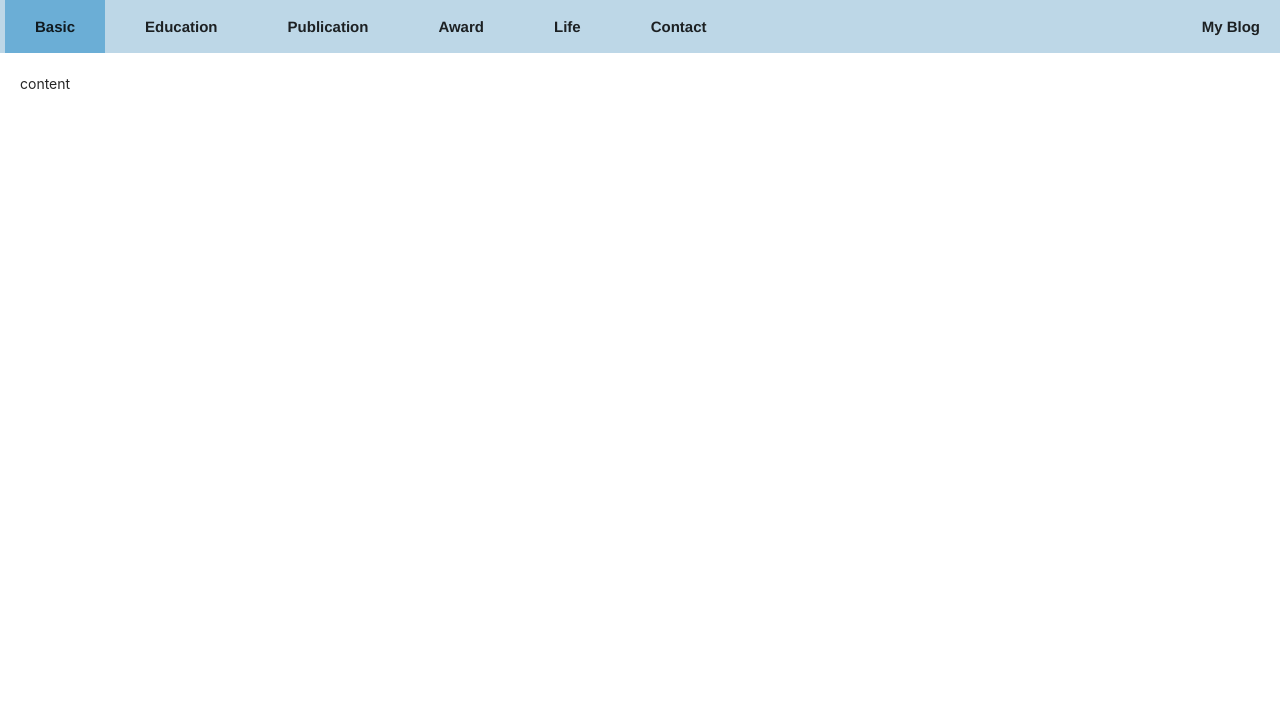
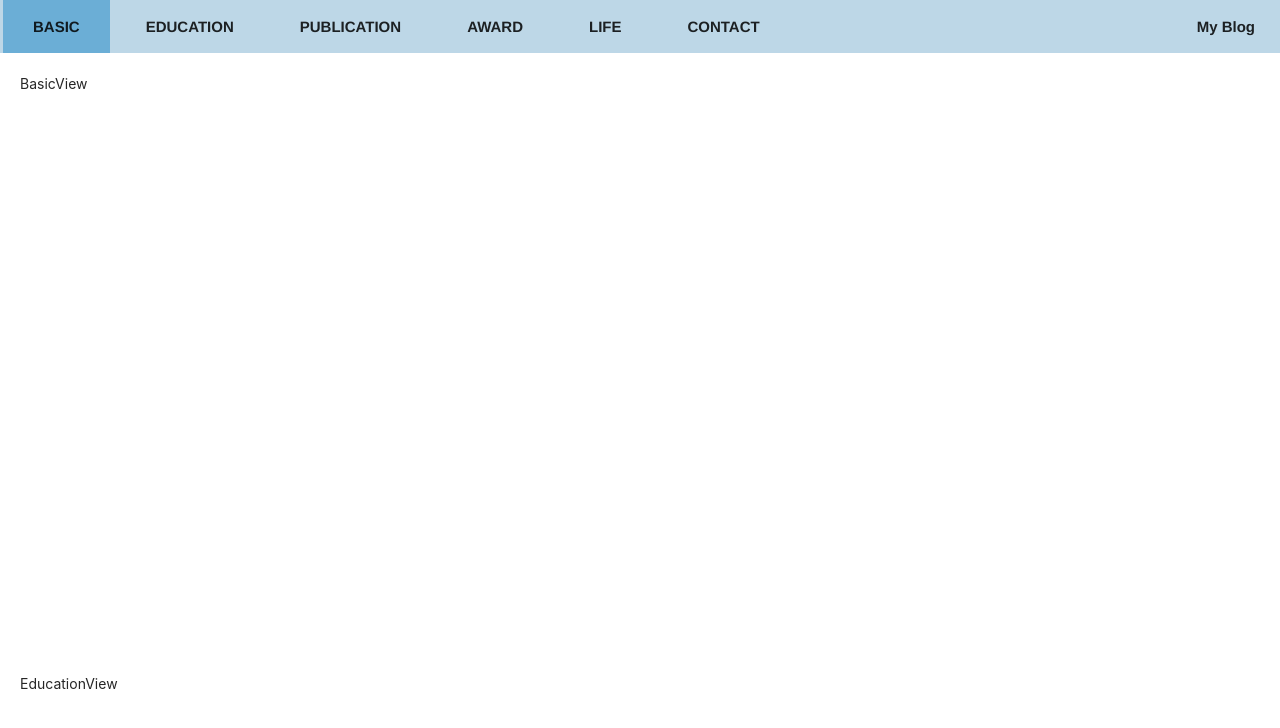
Before and after one commit to yuhua-zhou/Homepage, a React (Create React App) app: page / in a window 1280 px wide. Shown: the top 728 px of the page. Built offline with nearby package versions, Linux system fonts and the light colour scheme.

Commit message:
implement navigation

```diff
--- a/src/App.tsx
+++ b/src/App.tsx
@@ -2,11 +2,18 @@ import React from 'react';
 import './App.css';
 import Navigation from "./components/Navigation";
 import {createStyles, makeStyles} from "@material-ui/core";
+import BasicView from "./views/BasicView";
+import EducationView from "./views/EducationView";
+import PublicationView from "./views/PublicationView";
+import AwardView from "./views/AwardView";
+import LifeView from "./views/LifeView";
+import ContactView from "./views/ContactView";
 
 const useStyles = makeStyles(theme => createStyles({
     App: {
         width: '100vw',
         height: '100vh',
+        overflowX: "hidden"
     },
     content: {
         padding: "20px"
@@ -15,10 +22,25 @@ const useStyles = makeStyles(theme => createStyles({
 
 const App = () => {
     const classes = useStyles();
+
+    const scrollToAnchor = (anchorname: string) => {
+        if (anchorname) {
+            const anchorElement = document.getElementById(anchorname);
+            if (anchorElement) {
+                anchorElement.scrollIntoView({behavior: "smooth", block: "start"})
+            }
+        }
+    }
+
     return <div className={classes.App}>
-        <Navigation/>
+        <Navigation onItemClick={scrollToAnchor}/>
         <div className={classes.content}>
-            content
+            <BasicView/>
+            <EducationView/>
+            <PublicationView/>
+            <AwardView/>
+            <LifeView/>
+            <ContactView/>
         </div>
     </div>
 }
--- a/src/components/Navigation.tsx
+++ b/src/components/Navigation.tsx
@@ -14,9 +14,10 @@ const useStyles = makeStyles(theme => createStyles({
     },
     item: {
         padding: "0 30px",
-        margin: "0 5px",
+        margin: "0 3px",
         cursor: "pointer",
         lineHeight: "53px",
+        textTransform: "uppercase",
 
         "&:hover": {
             backgroundColor: "#6baed6",
@@ -24,29 +25,41 @@ const useStyles = makeStyles(theme => createStyles({
     },
     itemSelected: {
         padding: "0 30px",
-        margin: "0 5px",
+        margin: "0 3px",
         cursor: "pointer",
         backgroundColor: "#6baed6",
-        lineHeight: "53px"
+        lineHeight: "53px",
+        textTransform: "uppercase",
     },
     blogItem: {
         marginLeft: "auto",
-        marginRight: 20,
-        cursor: "pointer"
+        marginRight: 25,
+        cursor: "pointer",
+
+        "&:hover": {
+            transition: "1s",
+            scale: 1.5
+        }
     }
 }));
 
-const Navigation = () => {
+interface NavigationProps {
+    onItemClick: (anchorname: string) => void
+}
+
+const Navigation: React.FC<NavigationProps> = ({onItemClick}) => {
     const classes = useStyles();
     const [selectedIndex, setSelectedIndex] = useState(0);
     const navigations = ["Basic", "Education", "Publication", "Award", "Life", "Contact"]
     const onClick = (i: number) => {
         setSelectedIndex(i);
+        onItemClick(navigations[i]);
     }
 
     return <div className={classes.Navigation}>
         {navigations.map((item, i) => {
             return <div className={i === selectedIndex ? classes.itemSelected : classes.item}
+                        key={item}
                         onClick={() => onClick(i)}>
                 {item}
             </div>
--- /dev/null
+++ b/src/views/AwardView.tsx
@@ -0,0 +1,17 @@
+import React from "react";
+import {createStyles, makeStyles} from "@material-ui/core";
+
+const useStyles = makeStyles(theme => createStyles({
+    AwardView: {
+        height: 600
+    },
+}));
+
+const AwardView = () => {
+    const classes = useStyles();
+    return <div id={"Award"} className={classes.AwardView}>
+        AwardView
+    </div>
+}
+
+export default AwardView;
--- /dev/null
+++ b/src/views/BasicView.tsx
@@ -0,0 +1,17 @@
+import React from "react";
+import {createStyles, makeStyles} from "@material-ui/core";
+
+const useStyles = makeStyles(theme => createStyles({
+    BasicView: {
+        height: 600
+    },
+}));
+
+const BasicView = () => {
+    const classes = useStyles();
+    return <div id={"Basic"} className={classes.BasicView}>
+        BasicView
+    </div>
+}
+
+export default BasicView;
--- /dev/null
+++ b/src/views/ContactView.tsx
@@ -0,0 +1,17 @@
+import React from "react";
+import {createStyles, makeStyles} from "@material-ui/core";
+
+const useStyles = makeStyles(theme => createStyles({
+    ContactView: {
+        height: 600
+    },
+}));
+
+const ContactView = () => {
+    const classes = useStyles();
+    return <div id={"Contact"} className={classes.ContactView}>
+        ContactView
+    </div>
+}
+
+export default ContactView;
--- /dev/null
+++ b/src/views/EducationView.tsx
@@ -0,0 +1,17 @@
+import React from "react";
+import {createStyles, makeStyles} from "@material-ui/core";
+
+const useStyles = makeStyles(theme => createStyles({
+    EducationView: {
+        height: 600
+    },
+}));
+
+const EducationView = () => {
+    const classes = useStyles();
+    return <div id={"Education"} className={classes.EducationView}>
+        EducationView
+    </div>
+}
+
+export default EducationView;
--- /dev/null
+++ b/src/views/LifeView.tsx
@@ -0,0 +1,17 @@
+import React from "react";
+import {createStyles, makeStyles} from "@material-ui/core";
+
+const useStyles = makeStyles(theme => createStyles({
+    LifeView: {
+        height: 600
+    },
+}));
+
+const LifeView = () => {
+    const classes = useStyles();
+    return <div id={"Life"} className={classes.LifeView}>
+        LifeView
+    </div>
+}
+
+export default LifeView;
--- /dev/null
+++ b/src/views/PublicationView.tsx
@@ -0,0 +1,17 @@
+import React from "react";
+import {createStyles, makeStyles} from "@material-ui/core";
+
+const useStyles = makeStyles(theme => createStyles({
+    PublicationView: {
+        height: 600
+    },
+}));
+
+const PublicationView = () => {
+    const classes = useStyles();
+    return <div id={"Publication"} className={classes.PublicationView}>
+        PublicationView
+    </div>
+}
+
+export default PublicationView;
```
